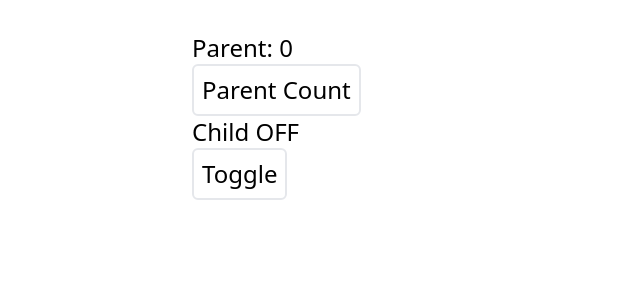
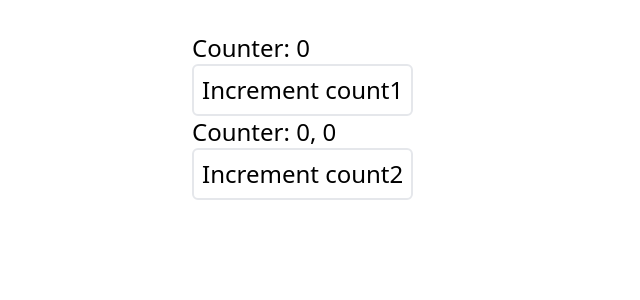
Before and after one commit to OBookBook/react-hooks, a React (Vite) app: page / in a window 1280 px wide. Shown: the top 300 px of the page, without its empty margins (0-640 px from the left). Built offline with nearby package versions, Linux system fonts and the light colour scheme.

Commit message:
add useMemo

```diff
--- a/src/App.tsx
+++ b/src/App.tsx
@@ -10,7 +10,8 @@ import "./App.css";
 // import Lesson3_4 from "./lessons/Lesson3/Lesson3_4/Lesson3_4";
 // import Lesson4_1 from "./lessons/Lesson4/Lesson4_1/Lesson4_1";
 // import Lesson5_1 from "./lessons/Lesson5/Lesson5_1/Lesson5_1";
-import Lesson5_2 from "./lessons/Lesson5/Lesson5_2/Lesson5_2";
+// import Lesson5_2 from "./lessons/Lesson5/Lesson5_2/Lesson5_2";
+import Lesson5_3 from "./lessons/Lesson5/Lesson5_3/Lesson5_3";
 
 function App() {
   return (
@@ -26,7 +27,8 @@ function App() {
       {/* <Lesson3_4 /> */}
       {/* <Lesson4_1 /> */}
       {/* <Lesson5_1 /> */}
-      <Lesson5_2 />
+      {/* <Lesson5_2 /> */}
+      <Lesson5_3 />
       {/* ... */}
     </div>
   );
--- a/src/lessons/Lesson5/Lesson5_3/Lesson5_3.tsx
+++ b/src/lessons/Lesson5/Lesson5_3/Lesson5_3.tsx
@@ -1,4 +1,4 @@
-import { useState } from "react";
+import { useMemo, useState } from "react";
 
 const Lesson5_3 = () => {
   const [count1, setCount1] = useState(0);
@@ -10,7 +10,8 @@ const Lesson5_3 = () => {
     return count * 2;
   };
 
-  const doubleCount = double(count2);
+  // count2 の状態が変わった時のみ、再計算
+  const doubleCount = useMemo(() => double(count2), [count2]);
 
   return (
     <div>
```
